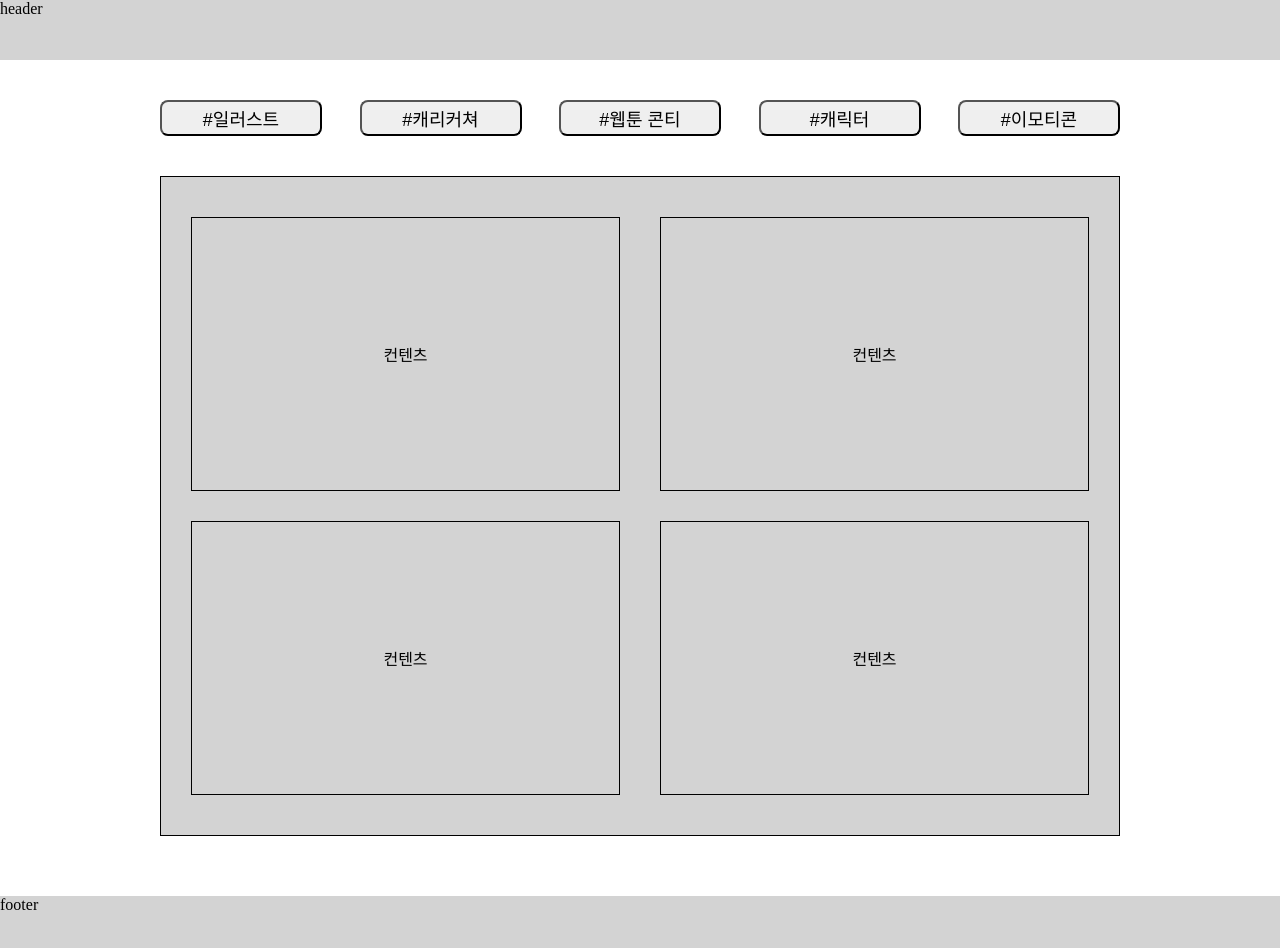
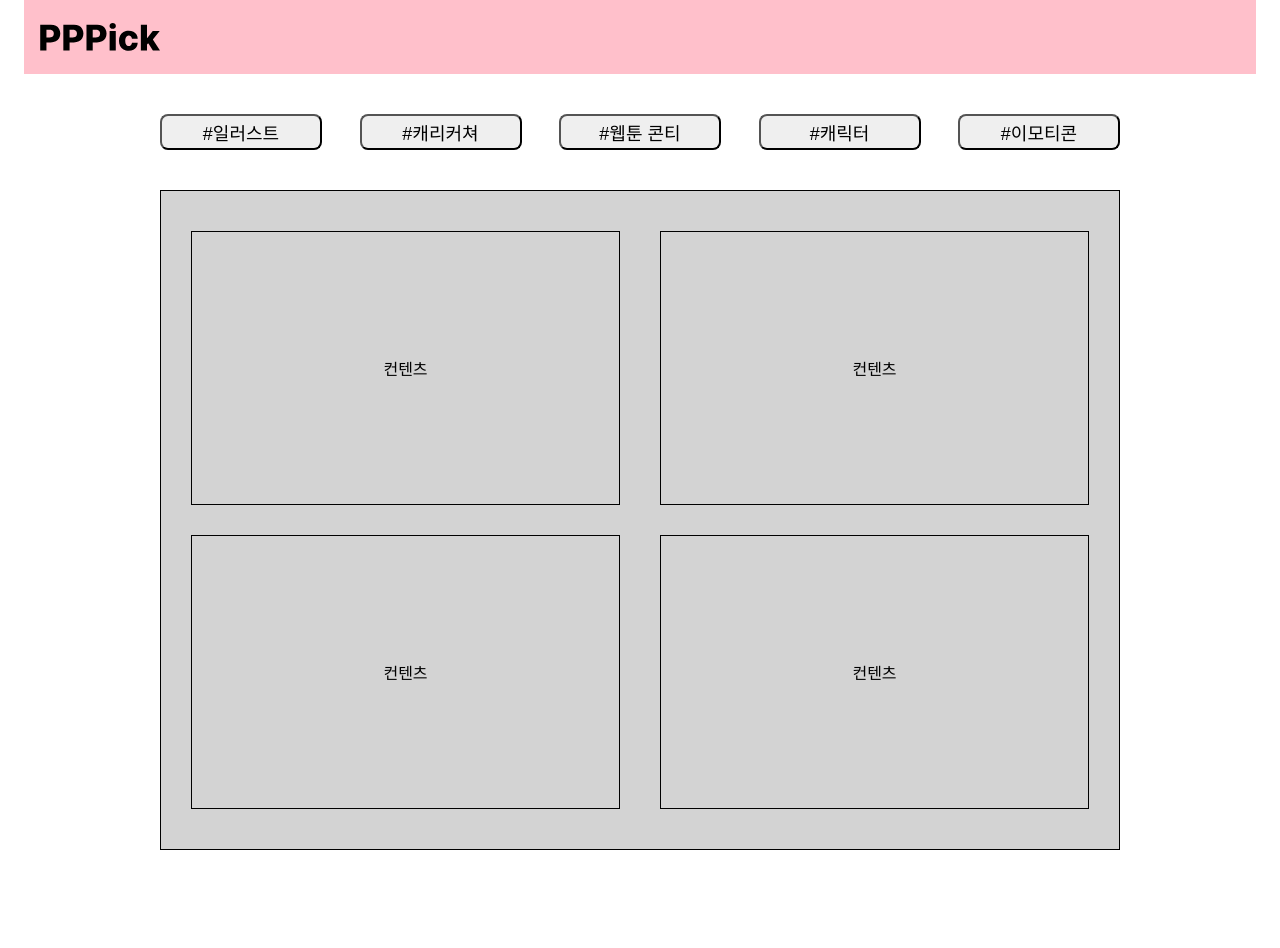
Before and after one commit to pickpickpick-project/pickpickpick-front, a React (Create React App) app: page / in a window 1280 px wide. Shown: the top 948 px of the page. After the commit the page ends 902 px from the top, so only its background shows below. Built offline with nearby package versions, Linux system fonts and the light colour scheme.

Commit message:
add: header 작업중

```diff
--- a/src/App.tsx
+++ b/src/App.tsx
@@ -1,11 +1,13 @@
 import React from "react";
 import { BrowserRouter, Route, Routes } from "react-router-dom";
+import Header from "./components/Header";
 import Main from "./pages/Home/Main";
 import AppRouter from "./routes/AppRouter";
 
 function App() {
   return (
     <div className="App" style={{ margin: "-8px" }}>
+      <Header />
       <AppRouter />
     </div>
   );
--- a/src/assets/images/Home/test.tsx
+++ /dev/null
@@ -1,3 +0,0 @@
-const test = () => {};
-
-export default test;
--- /dev/null
+++ b/src/components/Header.tsx
@@ -0,0 +1,21 @@
+import styled from "styled-components";
+import colors from "../assets/colors";
+import { ReactComponent as Logo } from "../assets/images/Home/PPPick-logo.svg";
+const HeaderStyle = styled.div`
+  height: 74px;
+  width: 1200px;
+  margin: 0 auto;
+  padding: 0 16px;
+  background-color: pink;
+`;
+
+const Header = () => {
+  return (
+    <HeaderStyle>
+      <Logo />
+      <div className="header-right"></div>
+    </HeaderStyle>
+  );
+};
+
+export default Header;
--- a/src/pages/Home/Main.tsx
+++ b/src/pages/Home/Main.tsx
@@ -3,11 +3,6 @@ import styled from "styled-components";
 import MainContent from "../../components/Home/MainContent";
 
 const MainStyle = styled.div`
-  .header {
-    height: 60px;
-    background-color: lightgray;
-  }
-
   .main {
     margin: 40px 10rem;
     margin-bottom: 60px;
@@ -37,18 +32,12 @@ const MainStyle = styled.div`
     column-gap: 40px;
     padding: 40px 30px;
   }
-
-  footer {
-    background-color: lightgray;
-    height: 60px;
-  }
 `;
 
 const Main = () => {
   let navigate = useNavigate();
   return (
     <MainStyle>
-      <div className="header">header</div>
       <section className="main">
         <div className="tags">
           <button className="tag">#일러스트</button>
@@ -64,7 +53,6 @@ const Main = () => {
           <MainContent />
         </div>
       </section>
-      <footer>footer</footer>
     </MainStyle>
   );
 };
```
Also changed, not shown: src/assets/images/Home/PPPick-logo.svg (added).
